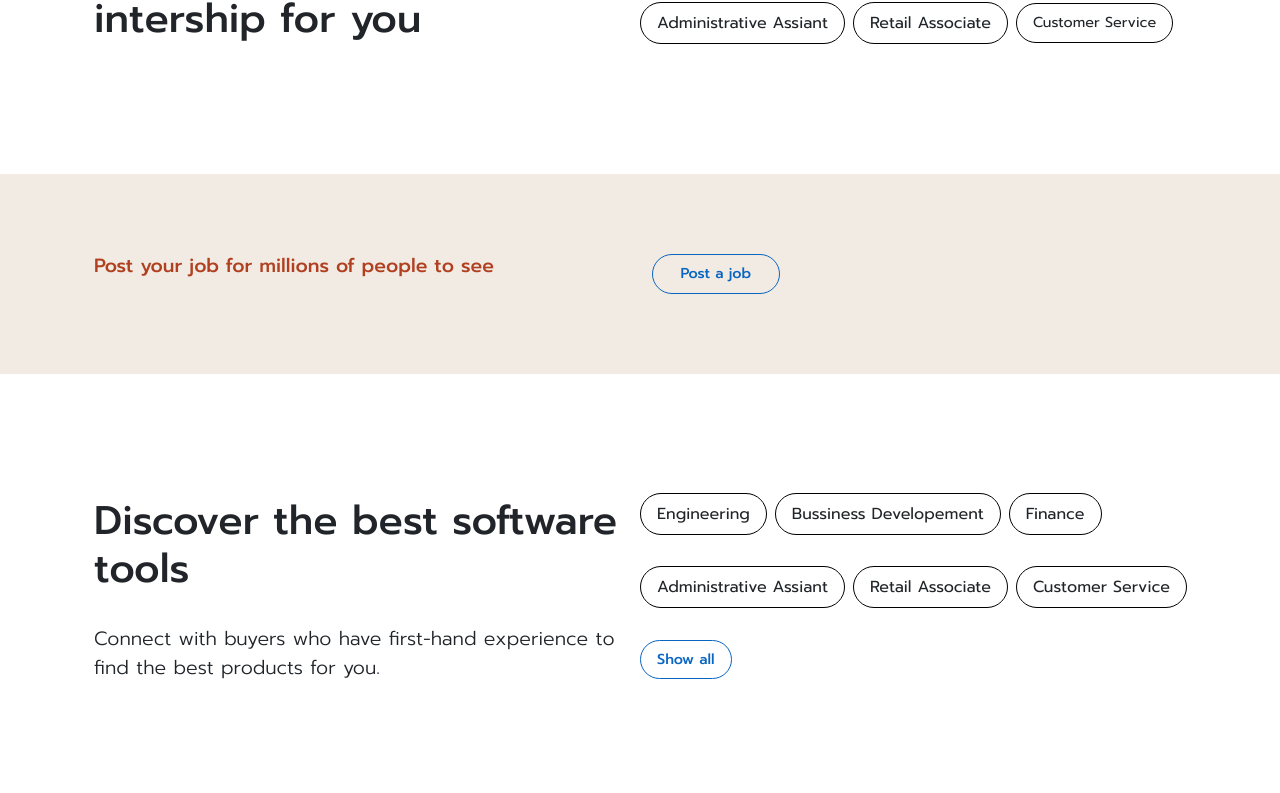
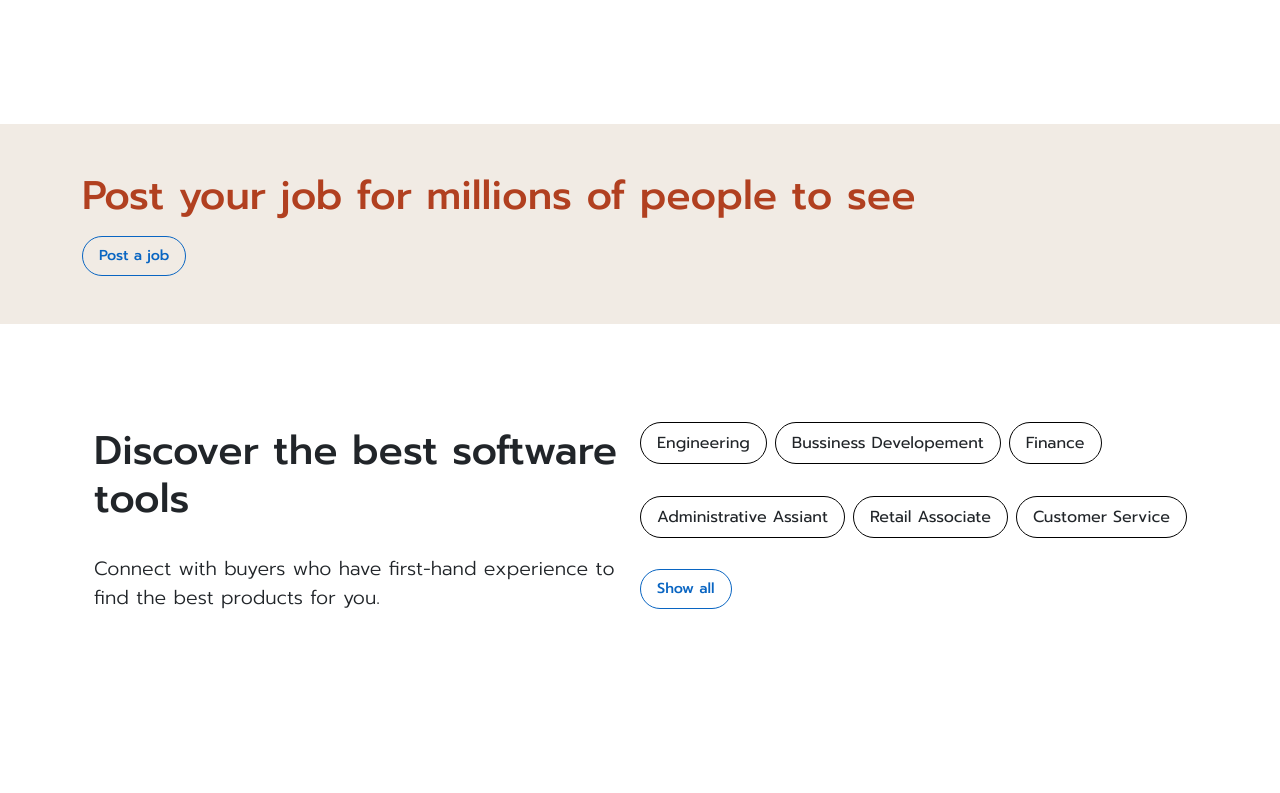
Before and after one commit to vimal-ram-k/linkedin-project, a React (Vite) app: page / in a window 1280 px wide. Shown: the part 1160-1953 px from the top of the page. Built offline with nearby package versions, Linux system fonts and the light colour scheme.

Commit message:
Fixed banner size issue layout

```diff
--- a/src/assets/styles/components/home/home.css
+++ b/src/assets/styles/components/home/home.css
@@ -3,6 +3,14 @@
   display: inline;
   font-weight: bold;
   color: #0965c2;
+}
+
+.hm-banner {
+  height: 500px;
+}
+
+.hm-banner-sm:not([id~=hm-small]) {
+  height: 350px;
 }
 
 .gr-light-bg {
@@ -34,6 +42,9 @@
   .home-banner {
     width: 450px;
   }
+  .hm-banner {
+    height: 400px;
+  }
   .header-banner {
     font-size: 1.6rem;
   }
--- a/src/assets/styles/components/home/home.scss
+++ b/src/assets/styles/components/home/home.scss
@@ -5,6 +5,14 @@
   display: inline;
   font-weight: bold;
   color: #0965c2;
+}
+
+.hm-banner {
+  height: 500px;
+}
+
+.hm-banner-sm:not([id~='hm-small']) {
+  height: 350px;
 }
 
 .gr-light-bg {
@@ -35,6 +43,10 @@
     width: 450px;
   }
 
+  .hm-banner {
+    height: 400px;
+  }
+
   .header-banner {
     font-size: 1.6rem;
   }
--- a/src/pages/home/home.tsx
+++ b/src/pages/home/home.tsx
@@ -12,6 +12,8 @@ import { Footer } from '../../components/footer/footer';
 import { Link } from 'react-router-dom';
 import home_data from './home.json';
 import footer_banner_logo from '../../assets/images/eghb2zc0p5s2x42wbi80w4v8a.jpg';
+import footer_bg from '../../assets/images/4ezbw852t2wrgf27zl1o1qtu7.png';
+
 export const Home = () => {
   return (
     <div className="">
@@ -41,8 +43,8 @@ export const Home = () => {
       </div>
 
       <div
-        className=" container-fluid py-5  d-lg-flex justify-content-lg-center align-items-lg-center"
-        style={{ height: '450px', backgroundColor: '#f2f2f0' }}
+        className=" container-fluid py-5  d-lg-flex justify-content-lg-center align-items-lg-center hm-banner"
+        style={{ backgroundColor: '#f2f2f0' }}
       >
         <div className=" container row ">
           <div className="col-lg-6">
@@ -106,10 +108,7 @@ export const Home = () => {
         </div>
       </div>
 
-      <div
-        className=" py-5 container-fluid d-flex justify-content-center align-items-lg-center"
-        style={{ height: '350px' }}
-      >
+      <div className=" py-5 container-fluid d-flex justify-content-center align-items-lg-center hm-banner-sm">
         <div className=" container row">
           <div className=" col-lg-6">
             <h1 className=" py-3">Find the right job or intership for you</h1>
@@ -154,21 +153,19 @@ export const Home = () => {
       </div>
 
       <div
-        className=" container-fluid py-5  d-lg-flex justify-content-lg-center  align-items-lg-center"
-        style={{ backgroundColor: '#f1ebe4', height: '200px' }}
+        className=" container-fluid py-5  d-lg-flex flex-lg-column justify-content-lg-center  align-items-lg-center hm-banner-sm"
+        id="hm-small"
+        style={{ backgroundColor: '#f1ebe4' }}
       >
-        <div className="container row">
-          <div className="col-lg-6">
-            <h1
-              className=" text-nowrap"
-              style={{ fontSize: ' 1.2rem', color: '#b14020' }}
-            >
+        <div className="container d-flex flex-column row-gap-lg-2">
+          <div className="">
+            <h1 style={{ color: '#b14020' }}>
               Post your job for millions of people to see
             </h1>
           </div>
-          <div className=" col-lg-3">
+          <div className="">
             <button
-              className=" btn  mt-5 fw-medium rounded-5 px-3 py-2 col-lg-6 mt-lg-0"
+              className=" btn  mt-5 fw-medium rounded-5 px-3 py-2 mt-lg-0"
               style={{
                 fontSize: '0.9rem',
                 color: '#0965c2',
@@ -181,10 +178,7 @@ export const Home = () => {
         </div>
       </div>
 
-      <div
-        className=" container-fluid py-5  d-lg-flex justify-content-lg-center  align-items-lg-center "
-        style={{ height: '440px' }}
-      >
+      <div className=" container-fluid py-5  d-lg-flex justify-content-lg-center  align-items-lg-center hm-banner">
         <div className=" container row ">
           <div className=" col-lg-6">
             <h1 className=" py-3">Discover the best software tools</h1>
@@ -243,10 +237,7 @@ export const Home = () => {
         </div>
       </div>
 
-      <div
-        className=" py-5 container d-lg-flex justify-content-lg-center align-items-lg-center"
-        style={{ height: '340px' }}
-      >
+      <div className=" py-5 container d-lg-flex justify-content-lg-center align-items-lg-center hm-banner-md">
         <div className=" col-lg-6">
           <h1 className=" py-3">Keep your mind sharp with games</h1>
           <p
@@ -414,7 +405,7 @@ export const Home = () => {
         </div>
       </div>
 
-      <div className=" d-flex flex-column justify-content-center card border-0 position-relative py-4">
+      <div className=" d-flex flex-column justify-content-center card border-0 position-relative">
         <div className=" container card-title pt-4">
           <h1 className=" fw-light">
             Join your colleagues, classmates, and friends on LinkedIn.
@@ -432,6 +423,13 @@ export const Home = () => {
             Get started
           </button>
         </div>
+        <div className="card-img d-none d-lg-block">
+          <img
+            src={footer_bg}
+            alt=""
+            style={{ width: '100dvw' }}
+          />
+        </div>
       </div>
       <Footer />
     </div>
```
Also changed, not shown: 1 other file (tests, documents, lock files or other folders).
